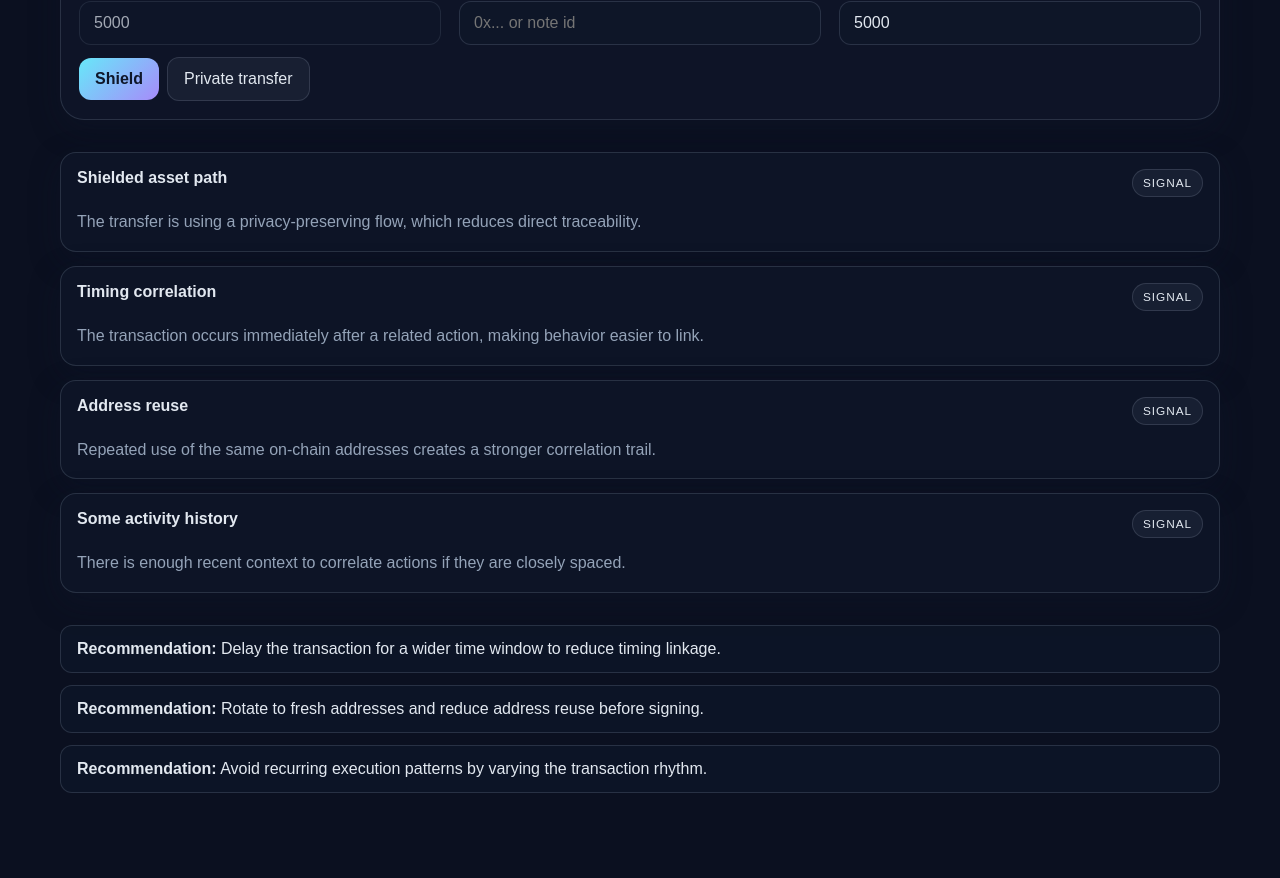
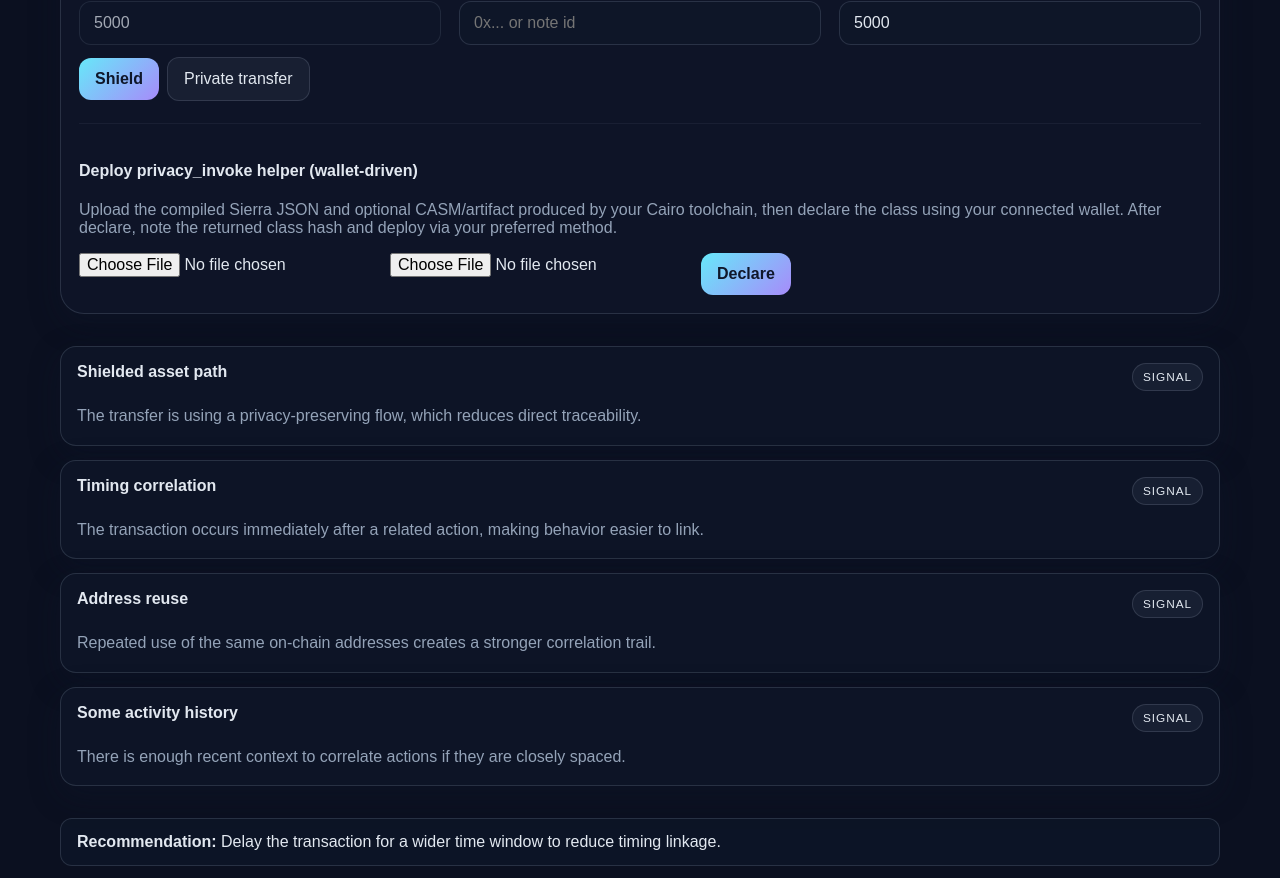
Before and after one commit to Leequidice/GhostLine, a Next.js app: page / in a window 1280 px wide. Shown: the part 920-1798 px from the top of the page. Built offline with nearby package versions, Linux system fonts and the light colour scheme; no server answers.

Commit message:
Add wallet-driven declare UI for privacy_invoke helper and deploy docs

```diff
--- a/app/page.tsx
+++ b/app/page.tsx
@@ -281,6 +281,51 @@ export default function Home() {
               Private transfer
             </button>
           </div>
+
+          <div style={{ marginTop: 22, borderTop: '1px solid rgba(148,163,184,0.08)', paddingTop: 16 }}>
+            <h4>Deploy privacy_invoke helper (wallet-driven)</h4>
+            <p style={{ color: 'var(--muted)', marginTop: 6 }}>
+              Upload the compiled Sierra JSON and optional CASM/artifact produced by your Cairo toolchain, then declare the class using your connected wallet. After declare, note the returned class hash and deploy via your preferred method.
+            </p>
+            <div style={{ display: 'flex', gap: 8, marginTop: 8 }}>
+              <input id="sierraFile" type="file" accept="application/json" />
+              <input id="casmFile" type="file" accept="application/json" />
+              <button
+                onClick={async () => {
+                  if (!wallet) { alert('Connect a wallet first'); return; }
+                  // read files
+                  const sierraInput = document.getElementById('sierraFile') as HTMLInputElement;
+                  if (!sierraInput || !sierraInput.files || sierraInput.files.length === 0) { alert('Select a Sierra file'); return; }
+                  const sierraFile = sierraInput.files[0];
+                  const sierraText = await sierraFile.text();
+                  let sierraJson: any;
+                  try { sierraJson = JSON.parse(sierraText); } catch { alert('Sierra file is not valid JSON'); return; }
+
+                  const casmInput = document.getElementById('casmFile') as HTMLInputElement;
+                  let casmJson: any | undefined;
+                  if (casmInput && casmInput.files && casmInput.files.length > 0) {
+                    const casmText = await casmInput.files[0].text();
+                    try { casmJson = JSON.parse(casmText); } catch { alert('CASM file is not valid JSON'); return; }
+                  }
+
+                  try {
+                    const params: any = { contract_class: sierraJson };
+                    if (casmJson) params.casm = casmJson;
+                    // @ts-ignore
+                    const res = await wallet.request({ type: 'wallet_addDeclareTransaction', params });
+                    console.log('declare response', res);
+                    alert('Declare transaction submitted; check your wallet for signing. Response: ' + JSON.stringify(res));
+                  } catch (e) {
+                    console.error(e);
+                    alert('Declare failed: ' + String(e));
+                  }
+                }}
+                className="primary-button"
+              >
+                Declare
+              </button>
+            </div>
+          </div>
         </div>
       </section>
 
```
